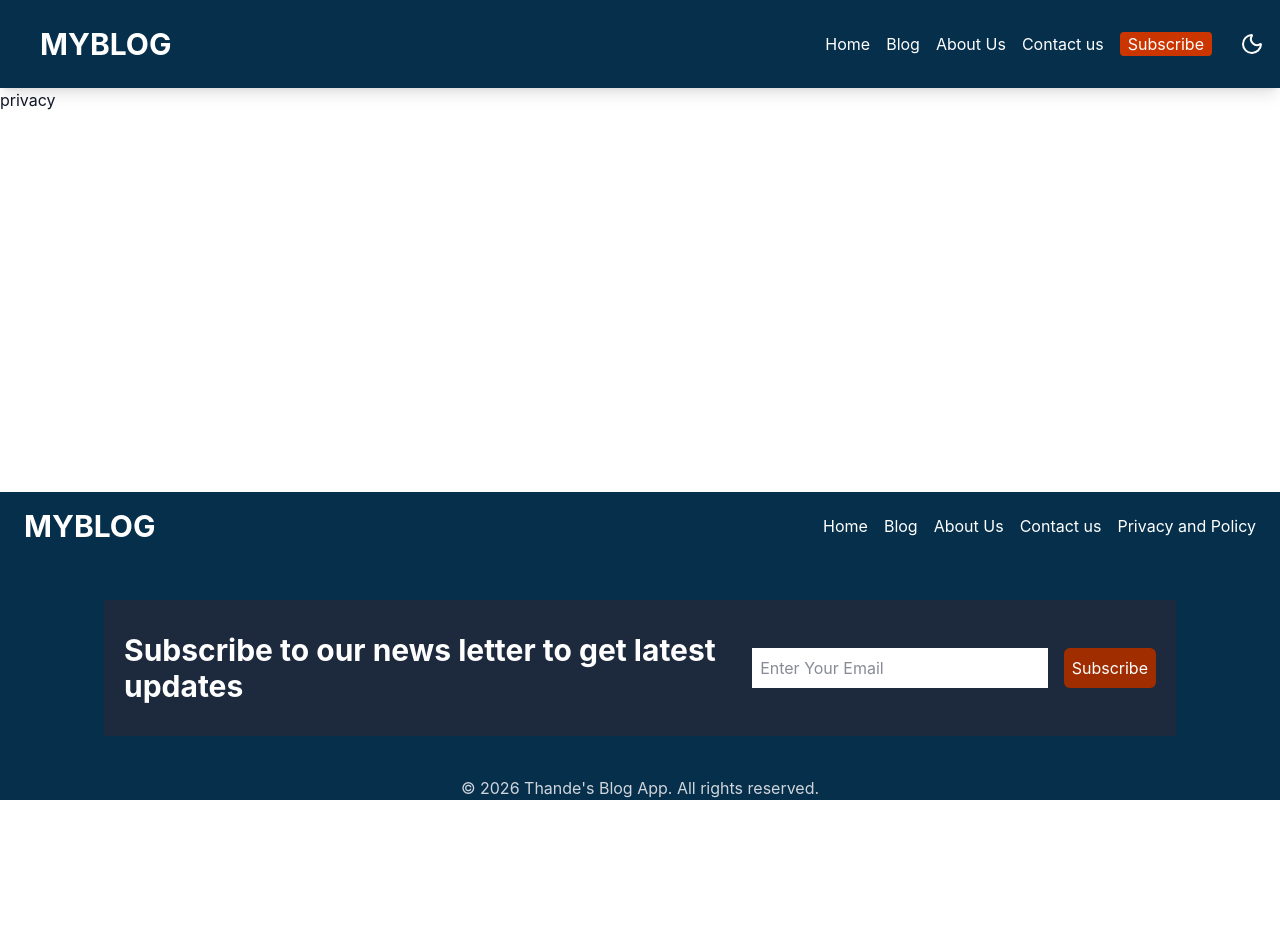
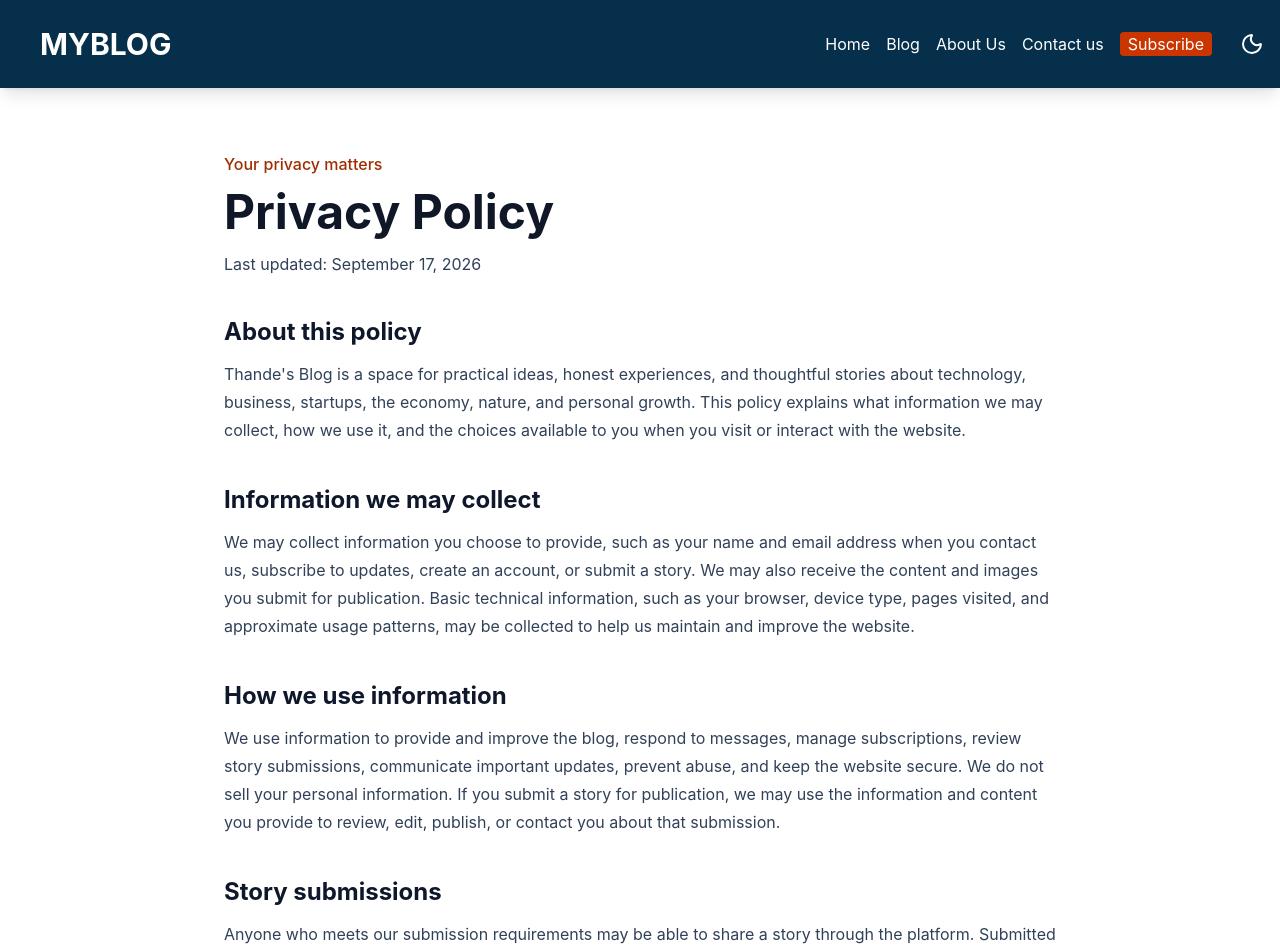
Before and after one commit to sithandekile/thandeBlog, a React (Vite) app in the folder client/: page /security in a window 1280 px wide. Shown: the top 952 px of the page. Before the commit the page ends 800 px from the top, so only its background shows below. Built offline with nearby package versions, Linux system fonts and the light colour scheme.

Commit message:
commiting the privacy and policy page

```diff
--- a/client/src/pages/privacy.jsx
+++ b/client/src/pages/privacy.jsx
@@ -2,6 +2,54 @@ import React from 'react'
 
 export const Privacy = () => {
   return (
-    <div>privacy</div>
+    <main className='mx-auto max-w-4xl px-5 py-12 md:px-8 md:py-16'>
+      <header className='mb-10'>
+        <p className='mb-3 font-medium text-orange-800 dark:text-orange-400'>Your privacy matters</p>
+        <h1 className='text-3xl font-bold md:text-5xl'>Privacy Policy</h1>
+        <p className='mt-4 text-slate-700 dark:text-slate-300'>Last updated: September 17, 2026</p>
+      </header>
+
+      <div className='space-y-10 leading-7 text-slate-700 dark:text-slate-300'>
+        <section>
+          <h2 className='mb-3 text-2xl font-bold text-slate-900 dark:text-white'>About this policy</h2>
+          <p>Thande&apos;s Blog is a space for practical ideas, honest experiences, and thoughtful stories about technology, business, startups, the economy, nature, and personal growth. This policy explains what information we may collect, how we use it, and the choices available to you when you visit or interact with the website.</p>
+        </section>
+
+        <section>
+          <h2 className='mb-3 text-2xl font-bold text-slate-900 dark:text-white'>Information we may collect</h2>
+          <p>We may collect information you choose to provide, such as your name and email address when you contact us, subscribe to updates, create an account, or submit a story. We may also receive the content and images you submit for publication. Basic technical information, such as your browser, device type, pages visited, and approximate usage patterns, may be collected to help us maintain and improve the website.</p>
+        </section>
+
+        <section>
+          <h2 className='mb-3 text-2xl font-bold text-slate-900 dark:text-white'>How we use information</h2>
+          <p>We use information to provide and improve the blog, respond to messages, manage subscriptions, review story submissions, communicate important updates, prevent abuse, and keep the website secure. We do not sell your personal information. If you submit a story for publication, we may use the information and content you provide to review, edit, publish, or contact you about that submission.</p>
+        </section>
+
+        <section>
+          <h2 className='mb-3 text-2xl font-bold text-slate-900 dark:text-white'>Story submissions</h2>
+          <p>Anyone who meets our submission requirements may be able to share a story through the platform. Submitted stories may be reviewed before publication. Do not include private, confidential, or sensitive information that you do not want shared. You are responsible for ensuring that your submission is original, lawful, respectful, and does not violate another person&apos;s rights.</p>
+        </section>
+
+        <section>
+          <h2 className='mb-3 text-2xl font-bold text-slate-900 dark:text-white'>Accounts and third-party services</h2>
+          <p>When account features are introduced, authentication providers such as Clerk may process account information to help us securely sign you in. Future backend services, including Express and MongoDB, may process and store account and story information on our behalf. These services may have their own privacy policies, and we recommend reviewing them when you use those features.</p>
+        </section>
+
+        <section>
+          <h2 className='mb-3 text-2xl font-bold text-slate-900 dark:text-white'>Cookies and local storage</h2>
+          <p>The website may use browser storage to remember preferences such as your selected theme. Future analytics, authentication, or subscription features may use cookies or similar technologies. You can manage cookies and stored data through your browser settings, although some features may not work as expected when they are disabled.</p>
+        </section>
+
+        <section>
+          <h2 className='mb-3 text-2xl font-bold text-slate-900 dark:text-white'>Your choices</h2>
+          <p>You may choose not to provide optional information, unsubscribe from emails, or contact us to ask about information associated with your account or submission. We may need to verify your identity before handling certain requests. We will retain information only for as long as it is reasonably needed for the purposes described in this policy or as required by law.</p>
+        </section>
+
+        <section>
+          <h2 className='mb-3 text-2xl font-bold text-slate-900 dark:text-white'>Policy updates and contact</h2>
+          <p>We may update this policy as the blog grows and new account, submission, or backend features are introduced. The updated version will appear on this page with a new revision date. If you have a privacy question, use the Contact Us page to reach the team.</p>
+        </section>
+      </div>
+    </main>
   )
 }
```
